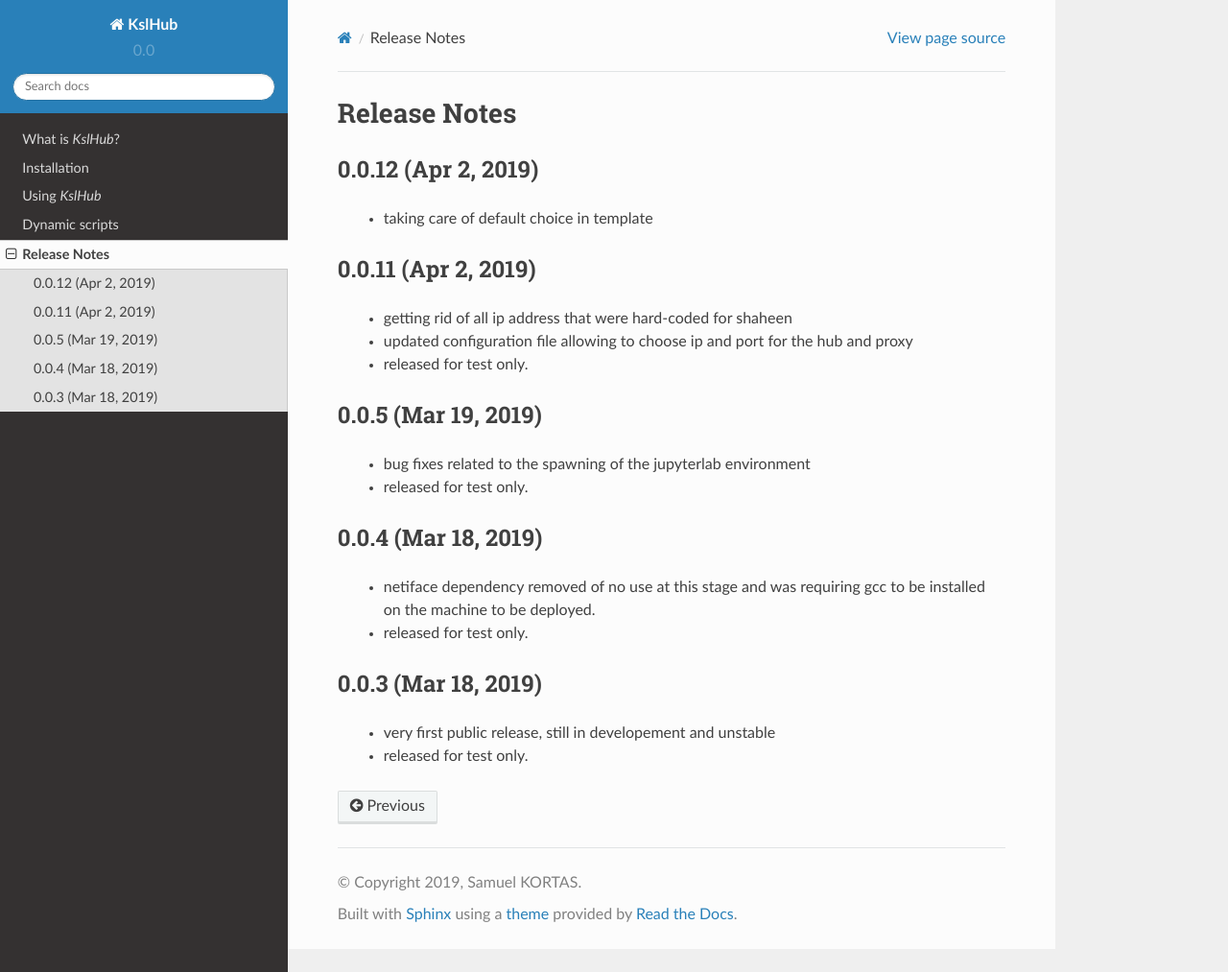
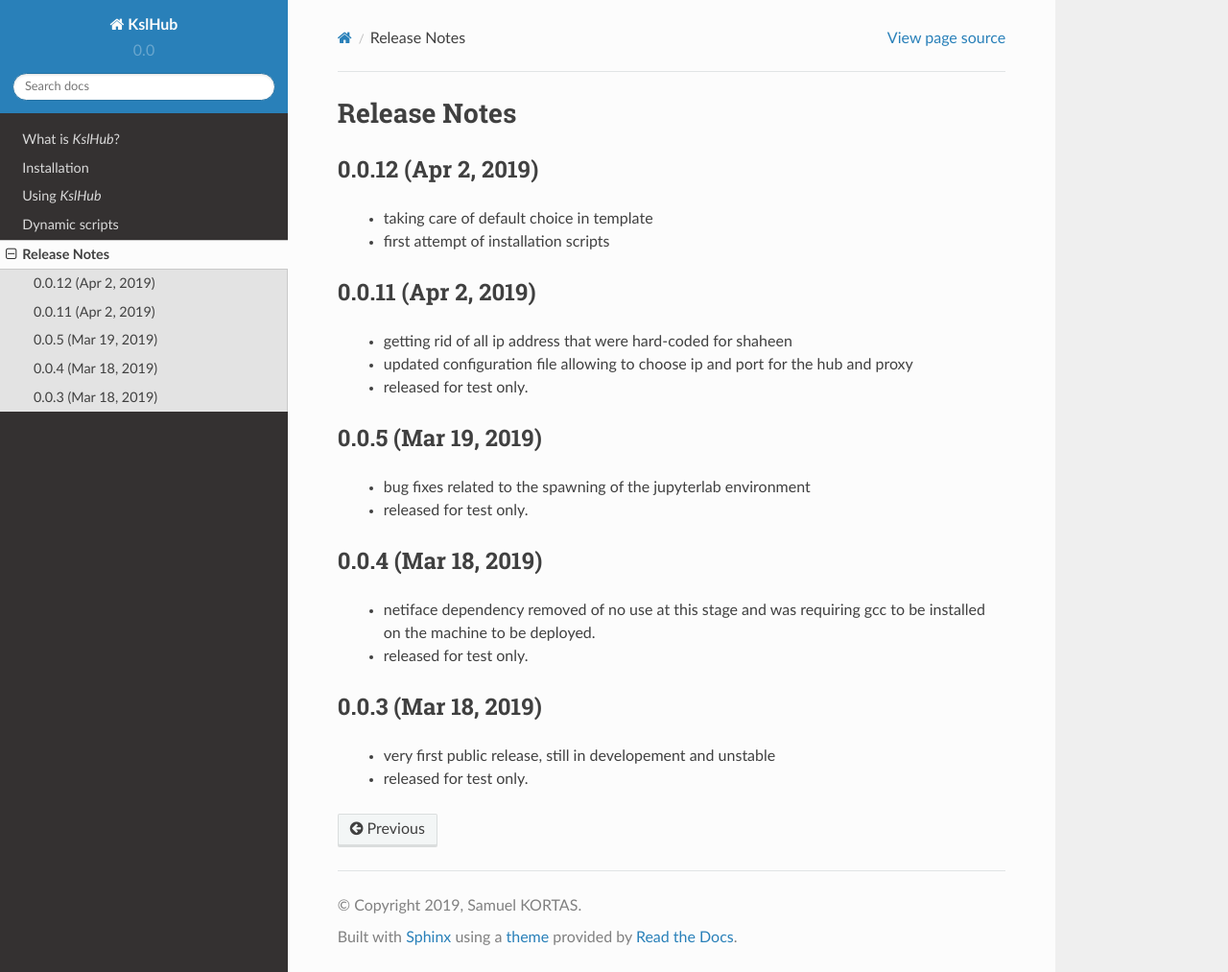
Before and after one commit to samkos/kslhub, a Sphinx documentation site: the page built from docs/release-notes.rst, in a window 1280 px wide and 1013 px high. Shown: the whole window at 96% size. Built offline with Sphinx 7.4.7 and the Read the Docs theme 2.0.0, drawn with Linux system fonts in a browser that asks for light colours.

Commit message:
first Attempt of installation scripts

```diff
--- a/docs/release-notes.rst
+++ b/docs/release-notes.rst
@@ -4,6 +4,7 @@
 0.0.12 (Apr 2, 2019)
 -------------------
    * taking care of default choice in template
+   * first attempt of installation scripts
 
 0.0.11 (Apr 2, 2019)
 -------------------
```
Also changed, not shown: 3 other files.
